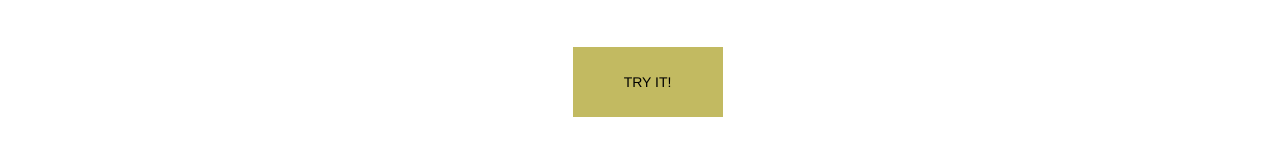
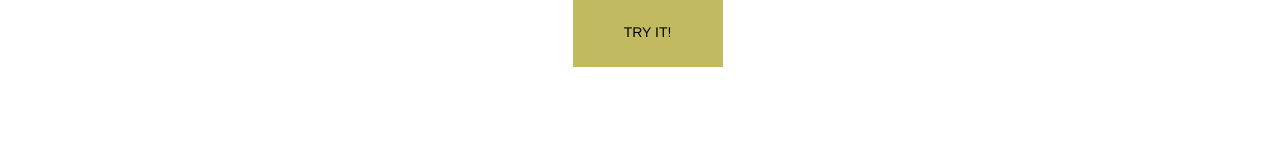
Before and after one commit to Inist-CNRS/jbj-playground, a website with bundled scripts: page index.html in a window 1280 px wide. Shown: the part 330-486 px from the top of the page. Built offline with nearby package versions, Linux system fonts and the light colour scheme.

Commit message:
:lipstick: Remove margins around Try Button
First answer to issue #4, but maybe it would be better to put it at the top of the screen.
At the same level as the module buttons?

```diff
--- a/index.html
+++ b/index.html
@@ -166,7 +166,7 @@
             <div id="output"></div>
           </div>
       </div>
-      <div class="text-center row" style="margin: 50px; ">
+      <div class="text-center row">
           <button class="tryButton">TRY IT!</button>
       </div>
     </section>
```
